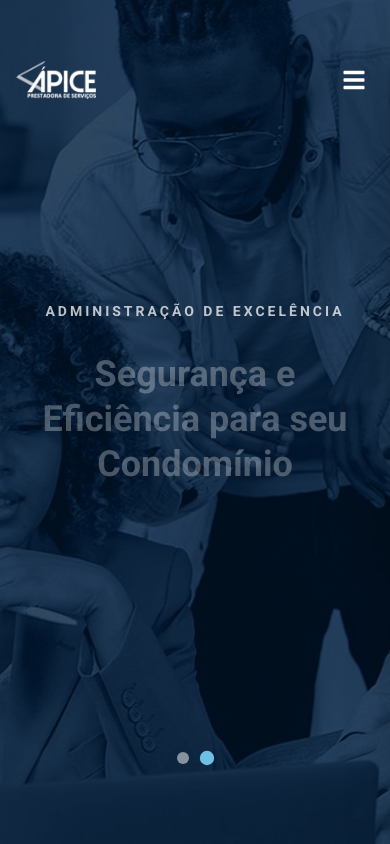
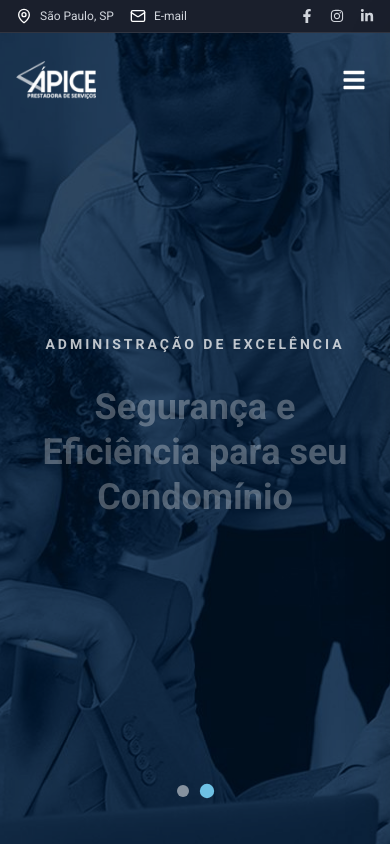
Before and after one commit to leoers/apice, a Next.js app: page / in a window 390 px wide. Shown: the top 844 px of the page. Built offline with nearby package versions, Linux system fonts and the light colour scheme; no server answers.

Commit message:
Ajustando topbar

```diff
--- a/componentes/topBar.tsx
+++ b/componentes/topBar.tsx
@@ -1,34 +1,44 @@
 import { MapPin, Mail } from 'lucide-react';
-import { FaFacebookF, FaInstagram, FaLinkedinIn, FaYoutube } from 'react-icons/fa';
-import { FaXTwitter } from 'react-icons/fa6';
+import { FaFacebookF, FaInstagram, FaLinkedinIn } from 'react-icons/fa';
 
 export function TopBar() {
   return (
-    <div className="bg-[#1a1f2c] text-gray-300 py-2 hidden md:block border-b border-white/10">
-      {/* Ajuste aqui: troquei container por max-w-[1200px] e mx-auto */}
+    <div className="bg-[#1a1f2c] text-gray-300 py-2 border-b border-white/10">
       <div className="max-w-[1200px] mx-auto px-4 flex justify-between items-center text-sm">
 
         {/* Lado Esquerdo: Info de Contato */}
-        <div className="flex items-center gap-6">
+        <div className="flex items-center gap-4 md:gap-6">
+          {/* Endereço */}
           <div className="flex items-center gap-2">
-            <MapPin size={16} className="text-white-400" />
-            <span>Av. Dr. João Guimarães, 440 - São Paulo, SP</span>
+            <a
+              href="https://maps.app.goo.gl/vS6LpU7y2BTozR7z8"
+              target="_blank"
+              rel="noopener noreferrer"
+              className="flex items-center gap-2 hover:text-white transition"
+            >
+              <MapPin size={16} className="text-white" />
+              {/* O texto completo só aparece no Desktop, no Mobile fica uma versão curta */}
+              <span className="hidden md:inline">Av. Dr. João Guimarães, 440 - São Paulo, SP</span>
+              <span className="inline md:hidden text-xs">São Paulo, SP</span>
+            </a>
           </div>
+
+          {/* E-mail */}
           <div className="flex items-center gap-2">
-            <Mail size={16} className="text-white-400" />
-            <a href="mailto:comercial@apiceportaria.com.br" className="hover:text-white transition">
-              comercial@apiceportaria.com.br
+            <a href="mailto:comercial@apiceportaria.com.br" className="flex items-center gap-2 hover:text-white transition">
+              <Mail size={16} className="text-white" />
+              {/* No mobile mostramos apenas o ícone ou uma palavra curta se preferir */}
+              <span className="hidden md:inline">comercial@apiceportaria.com.br</span>
+              <span className="inline md:hidden text-xs">E-mail</span>
             </a>
           </div>
         </div>
 
         {/* Lado Direito: Redes Sociais */}
         <div className="flex items-center gap-4">
-          <a href="https://www.facebook.com/apiceadmof/" className="hover:text-white transition"><FaFacebookF size={16} /></a>
-          <a href="https://www.instagram.com/apiceportaria/" className="hover:text-white transition"><FaInstagram size={16} /></a>
-          <a href="https://www.linkedin.com/in/apice-prestadora-de-servi%C3%A7os-b45a2920b/" className="hover:text-white transition"><FaLinkedinIn size={16} /></a>
-          {/* <a href="#" className="hover:text-white transition"><FaXTwitter size={16} /></a>
-          <a href="#" className="hover:text-white transition"><FaYoutube size={16} /></a> */}
+          <a href="https://www.facebook.com/apiceadmof/" target="_blank" className="hover:text-white transition"><FaFacebookF size={14} /></a>
+          <a href="https://www.instagram.com/apiceportaria/" target="_blank" className="hover:text-white transition"><FaInstagram size={14} /></a>
+          <a href="https://www.linkedin.com/in/apice-prestadora-de-servi%C3%A7os-b45a2920b/" target="_blank" className="hover:text-white transition"><FaLinkedinIn size={14} /></a>
         </div>
 
       </div>
```
